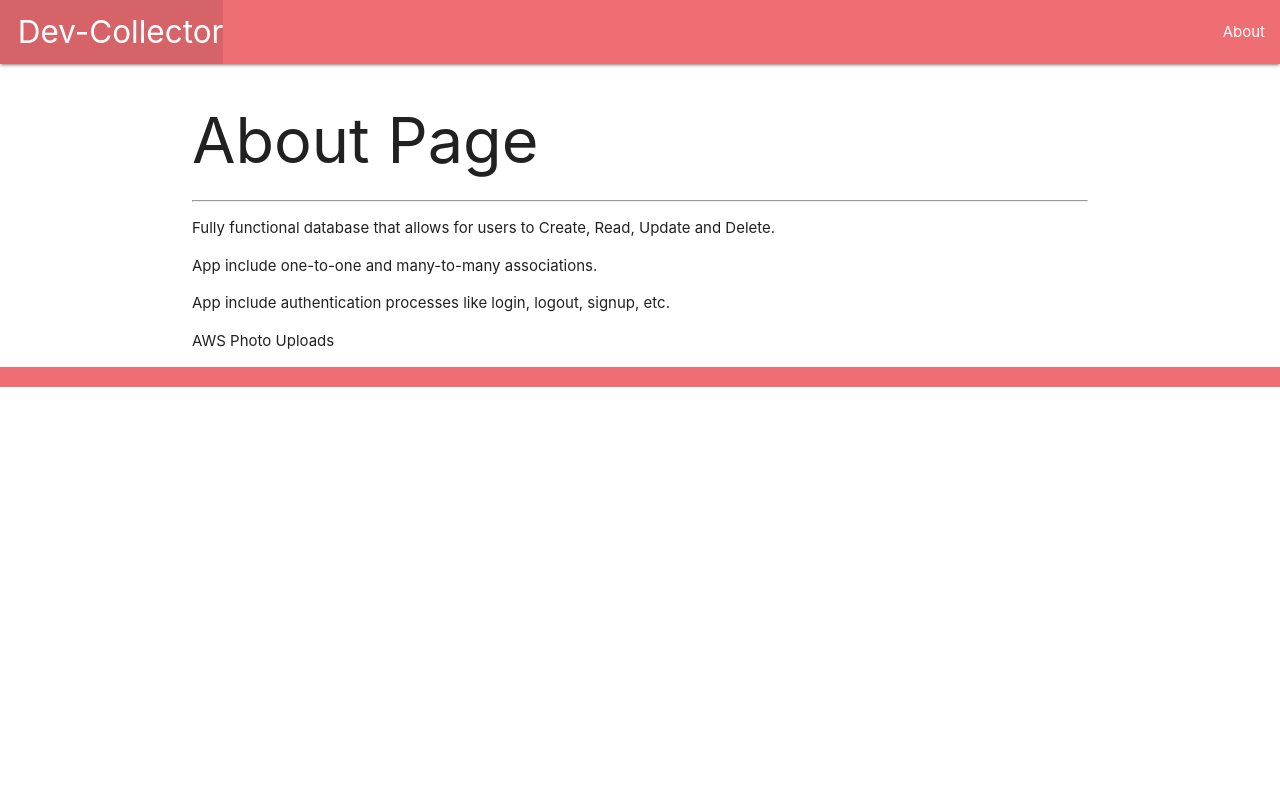
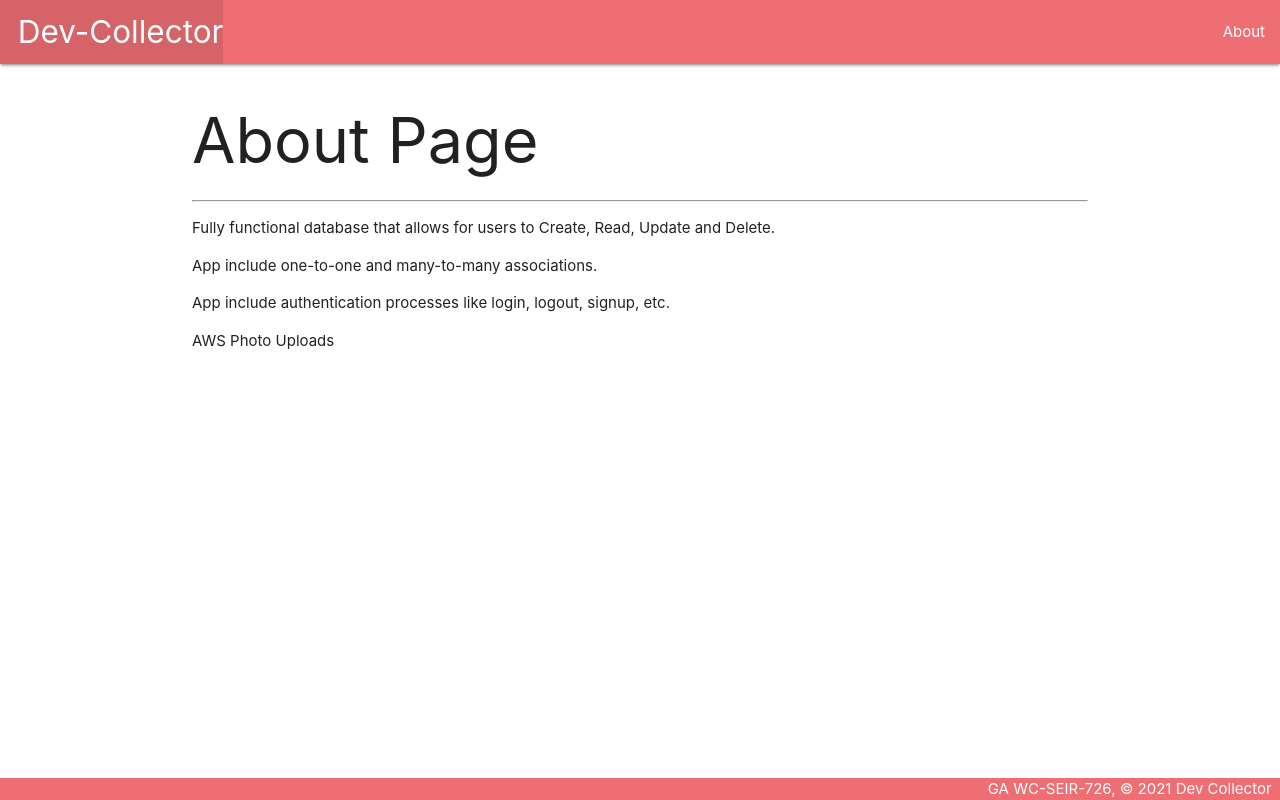
Before and after one commit to hamilton-mike/dev-collector, a Django app: page /about/ in a window 1280 px wide. Run offline with Django 3.2, Linux system fonts and the light colour scheme.

Commit message:
static css

```diff
--- /dev/null
+++ b/main_app/static/css/style.css
@@ -0,0 +1,14 @@
+body {
+  display: flex;
+  min-height: 100vh;
+  flex-direction: column;
+}
+
+main {
+  flex: 1 0 auto;
+}
+
+footer.page-footer {
+  padding-top: 0;
+  text-align: right;
+}
--- a/main_app/templates/base.html
+++ b/main_app/templates/base.html
@@ -1,3 +1,4 @@
+{% load static %}
 <!DOCTYPE html>
 <html lang="en">
 <head>
@@ -5,6 +6,7 @@
     <meta http-equiv="X-UA-Compatible" content="IE=edge">
     <meta name="viewport" content="width=device-width, initial-scale=1.0">
     <link rel="stylesheet" href="https://cdnjs.cloudflare.com/ajax/libs/materialize/1.0.0/css/materialize.min.css">
+    <link rel="stylesheet" type="text/css" href="{% static 'css/style.css' %}">
     <title>Dev-Collector</title>
 </head>
 <body>
```
